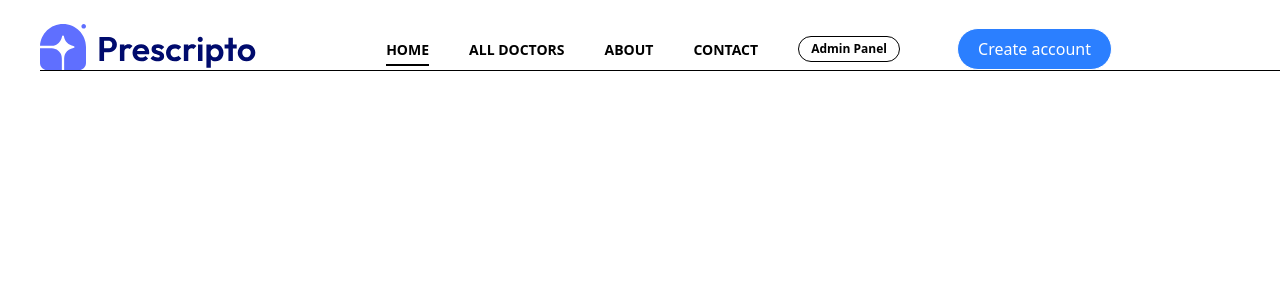
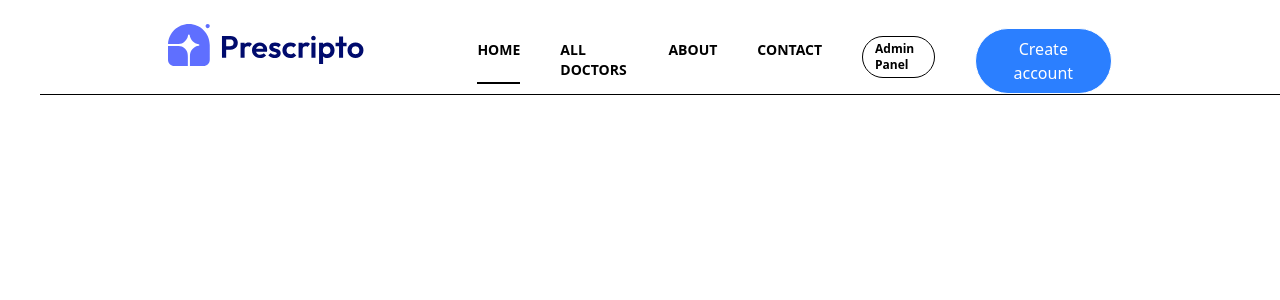
Before and after one commit to Mani-sh27/Prescripto, a React (Vite) app: page / in a window 1280 px wide. Shown: the top 300 px of the page. Built offline with nearby package versions, Linux system fonts and the light colour scheme.

Commit message:
auto commit

```diff
--- a/src/components/Navbar.jsx
+++ b/src/components/Navbar.jsx
@@ -4,7 +4,7 @@ import { NavLink } from 'react-router-dom';
 const Navbar = () => {
   return (
     <header>
-      <div className='flex justify-between mx-42 sm:flex ms-10 '>
+      <div className='flex justify-between mx-42 sm:flex ms- '>
         <div>
             <img className=' mt-9 text-2xl  sm:mt-6 min-w-45' src={assets.logo} alt="" />
         </div>
```
